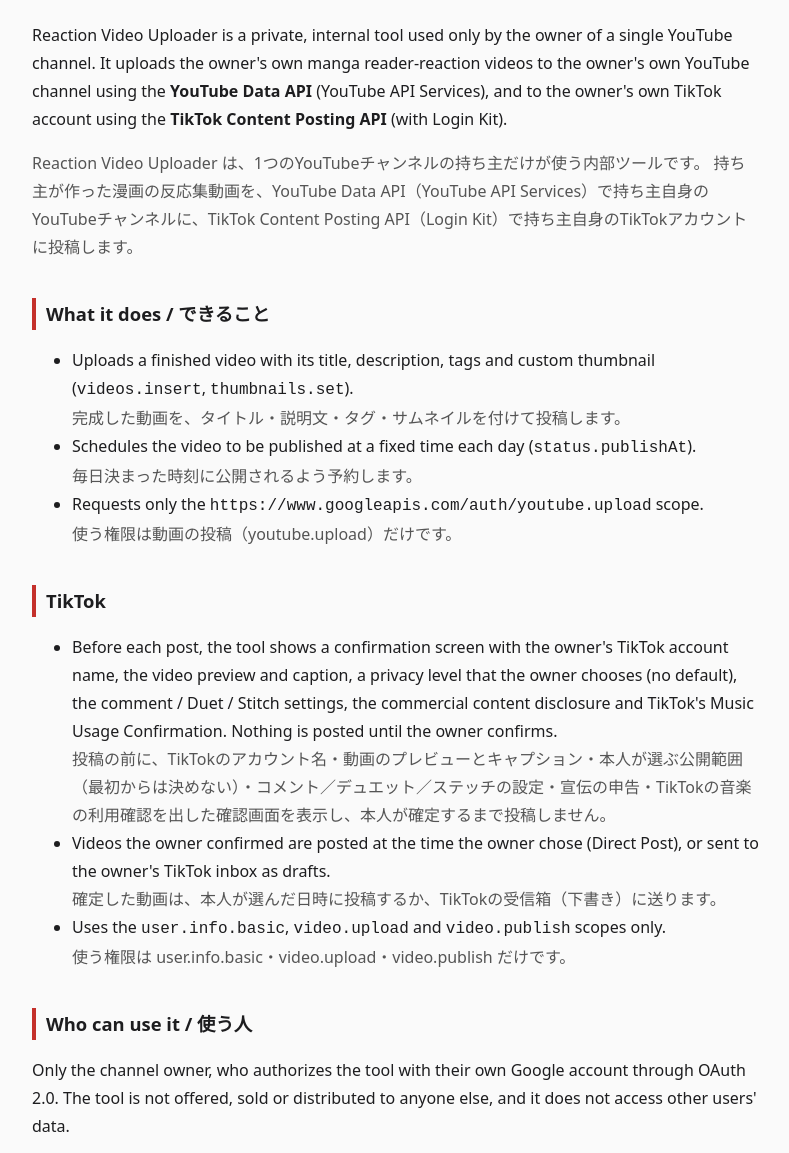
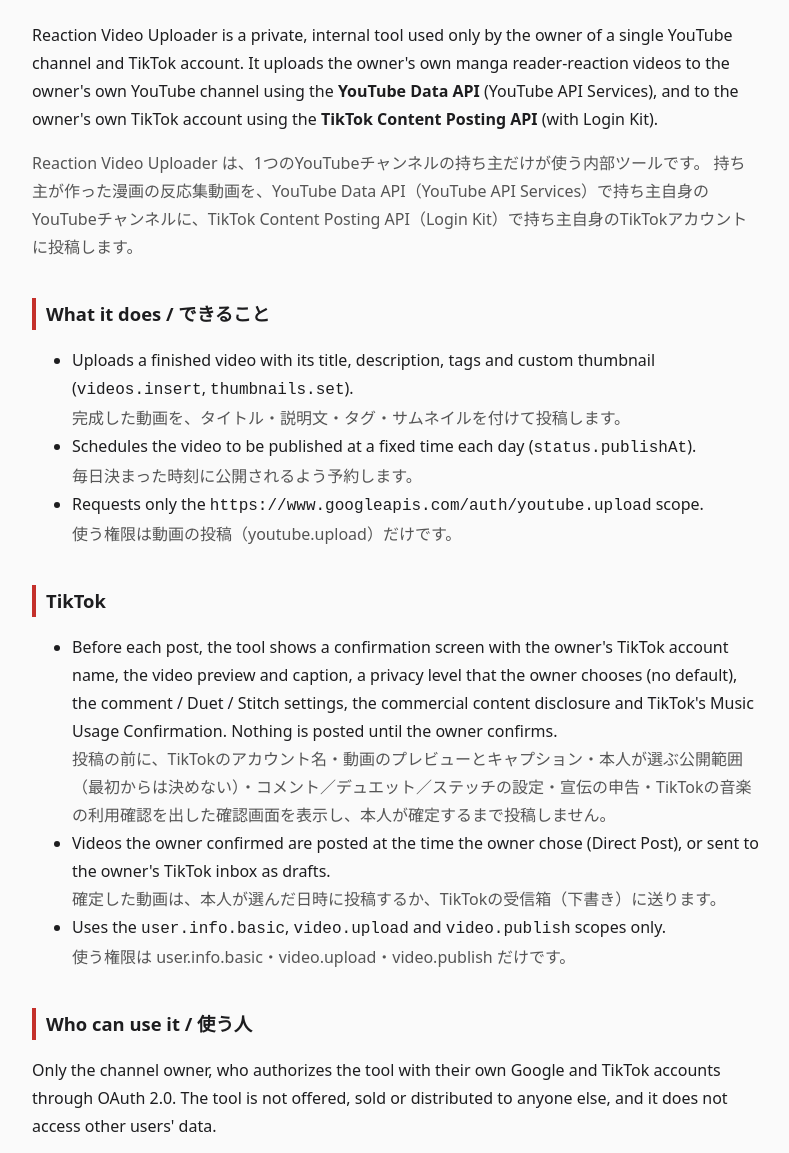
Before and after one commit to Kddikdi/reaction-video-uploader, a plain HTML site: page index.html in a window 1280 px wide. Shown: the part 117-1270 px from the top of the page, without its empty margins (244-1033 px from the left). Drawn offline with Linux system fonts and the light colour scheme.

Commit message:
Mention the TikTok account in scope

```diff
--- a/index.html
+++ b/index.html
@@ -13,7 +13,7 @@
   <nav><a href="index.html">Home</a><a href="privacy.html">Privacy Policy</a><a href="terms.html">Terms of Service</a></nav>
 </header>
 
-<p>Reaction Video Uploader is a private, internal tool used only by the owner of a single YouTube channel.
+<p>Reaction Video Uploader is a private, internal tool used only by the owner of a single YouTube channel and TikTok account.
 It uploads the owner's own manga reader-reaction videos to the owner's own YouTube channel
 using the <strong>YouTube Data API</strong> (YouTube API Services), and to the owner's own TikTok account
 using the <strong>TikTok Content Posting API</strong> (with Login Kit).</p>
@@ -38,7 +38,7 @@ using the <strong>TikTok Content Posting API</strong> (with Login Kit).</p>
 </ul>
 
 <h2>Who can use it / 使う人</h2>
-<p>Only the channel owner, who authorizes the tool with their own Google account through OAuth 2.0.
+<p>Only the channel owner, who authorizes the tool with their own Google and TikTok accounts through OAuth 2.0.
 The tool is not offered, sold or distributed to anyone else, and it does not access other users' data.</p>
 <p class="ja">使うのはチャンネルの持ち主だけで、本人のGoogleアカウントでOAuth 2.0の許可をして使います。ほかの人には提供・販売・配布せず、ほかのユーザーのデータにも触れません。</p>
 
```
Also changed, not shown: terms.html (+1 -1 lines).
